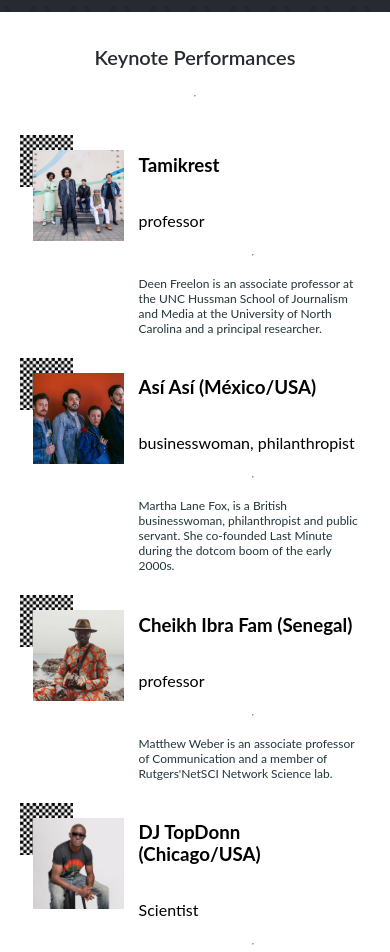
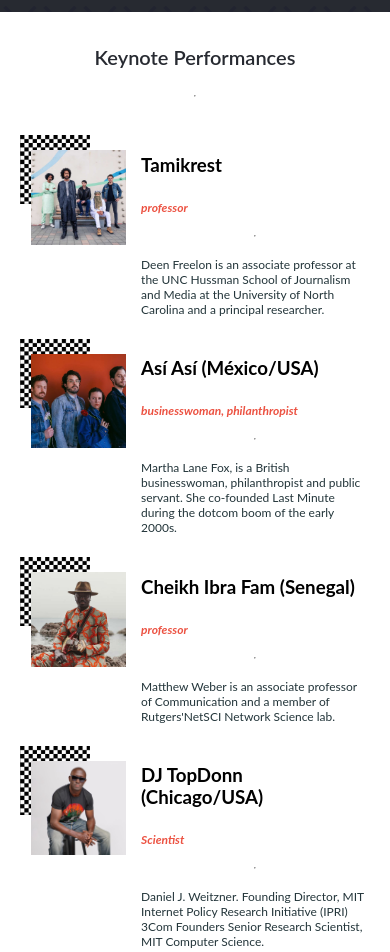
Before and after one commit to BHObserver/module-one-capstone-project, a plain HTML site: page index.html in a window 390 px wide. Shown: the part 1440-2392 px from the top of the page. Drawn offline with Linux system fonts and the light colour scheme; a web font is replaced by a local one.

Commit message:
Update mobile-styles.css

```diff
--- a/styles/mobile-styles.css
+++ b/styles/mobile-styles.css
@@ -212,7 +212,7 @@
     background-position-y: top;
     background-position-x: left;
     background-repeat: no-repeat;
-    background-size: 15%;
+    background-size: 20%;
     margin-bottom: 10px;
 }
 
@@ -229,19 +229,19 @@
     padding-left: 10px;
     padding-top: 15px;
     align-self: flex-start;
-    width: 91px;
-    height: 91px;
+    width: 90%;
+    max-width: 185px;
 }
 
 .artist-text-container {
     display: flex;
     flex-direction: column;
     justify-content: center;
-    margin-left: 10px;
+    margin-left: 15px;
     width: 65%;
   }
 
-.speaker-position {
+.artist-type {
     margin-top: 5px;
     font-size: 12px;
     font-weight: 700;
```
